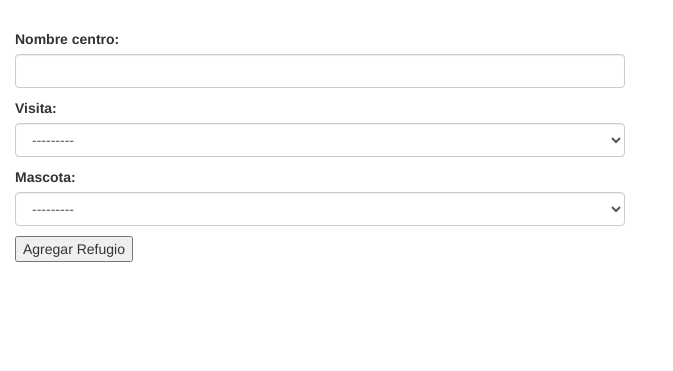
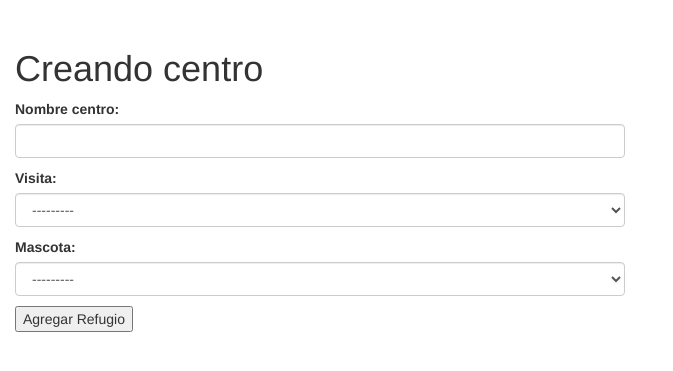
Before and after one commit to rabindranathfv/lading_pag_django, a Django app: a page that uses templates/centro.html in a window 1280 px wide. Shown: the part 51-422 px from the top of the page, without its empty margins (0-673 px from the left). Run offline with Django 3.2, Linux system fonts and the light colour scheme; data that the repository does not hold is empty; some libraries are stand-ins or nearby versions.

Commit message:
create, editor centro are working, checking list and delete

```diff
--- a/centro_refugio/views.py
+++ b/centro_refugio/views.py
@@ -39,7 +39,7 @@ def centro_edit_views(request,centro_id):
         form = CentroRefugioForm(instance = centro)
     else:
         if request.method == 'POST':
-            form = CentroRefugioForm(request.POST or None,instance = centro)
+            form = CentroRefugioForm(request.POST,instance = centro)
             if form.is_valid():
                 form.save()
             return redirect('centro:crear-centro')
@@ -50,7 +50,7 @@ def centro_edit_views(request,centro_id):
 
 
 def centro_delete_views(request,centro_id):
-    centro = Centro.objects.get(pk = centro_id)
+    centro = Centro.objects.get(pk=centro_id)
     if request.method == 'POST':
         centro.delete()
         return redirect('centro:listar-centro')
--- a/templates/centro.html
+++ b/templates/centro.html
@@ -8,6 +8,7 @@
 <br>
 <div class="contenedor-fluid ">
     <div class="col-md-6 offset-3">
+        <H1>Creando centro</H1>
         <form action="" method="post">
             {% csrf_token %}
             {{ form_ctxt.as_p }}
```
